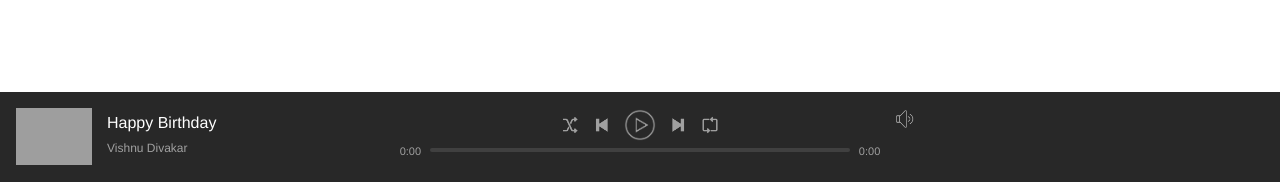
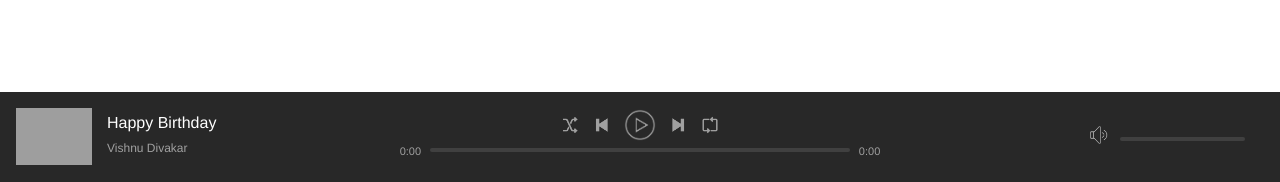
Before and after one commit to vishnudivakar31/Zoned, a PHP site: page / in a window 1280 px wide. Shown: the part 618-800 px from the top of the page. Run offline with PHP 8.4, Linux system fonts and the light colour scheme; the visitor is signed in with stand-in values (Sample User, id 1); grey boxes are pictures that could not be loaded.

Commit message:
music controls

```diff
--- a/assets/css/style.css
+++ b/assets/css/style.css
@@ -26,6 +26,11 @@ html, body {
 .nowPlayingBarLeft, .nowPlayingBarRight {
   width: 30%;
   min-width: 180px;
+}
+
+.nowPlayingBarRight {
+  position: relative;
+  margin-top: 16px;
 }
 
 .nowPlayingBarCenter {
@@ -119,3 +124,13 @@ html, body {
   font-size: 12px;
   color: #a0a0a0;
 }
+
+.volumeBar {
+  width: 180px;
+  position: absolute;
+  right: 0;
+}
+
+.volumeBar .progressBar {
+  width: 125px;
+}
--- a/index.php
+++ b/index.php
@@ -88,9 +88,17 @@
         </div>
         <div class="nowPlayingBarRight">
           <div class="volumeBar">
+
             <button class="controlButton volume" title="volume">
               <img src="assets/images/icons/volume.png" alt="volume">
             </button>
+
+            <div class="progressBar">
+              <div class="progressBarBg">
+                <div class="progress"></div>
+              </div>
+            </div>
+
           </div>
         </div>
       </div>
```
